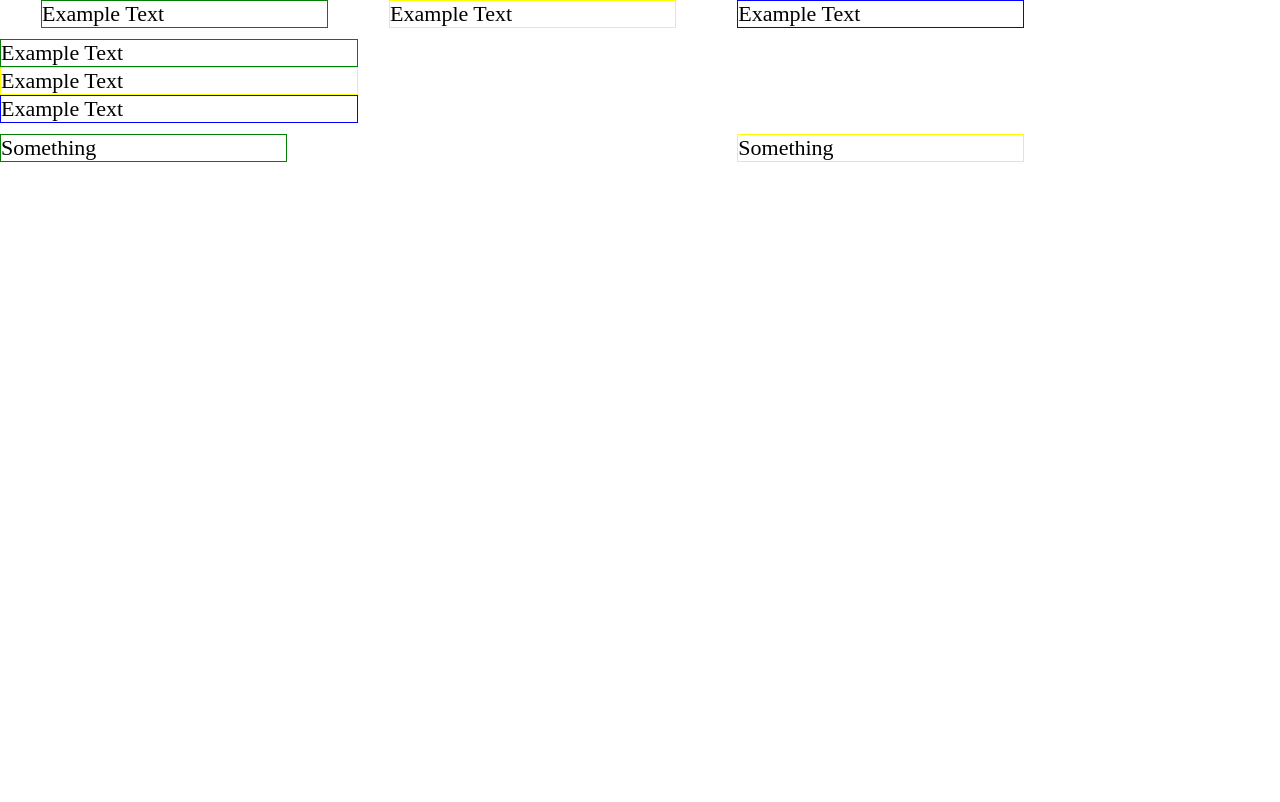
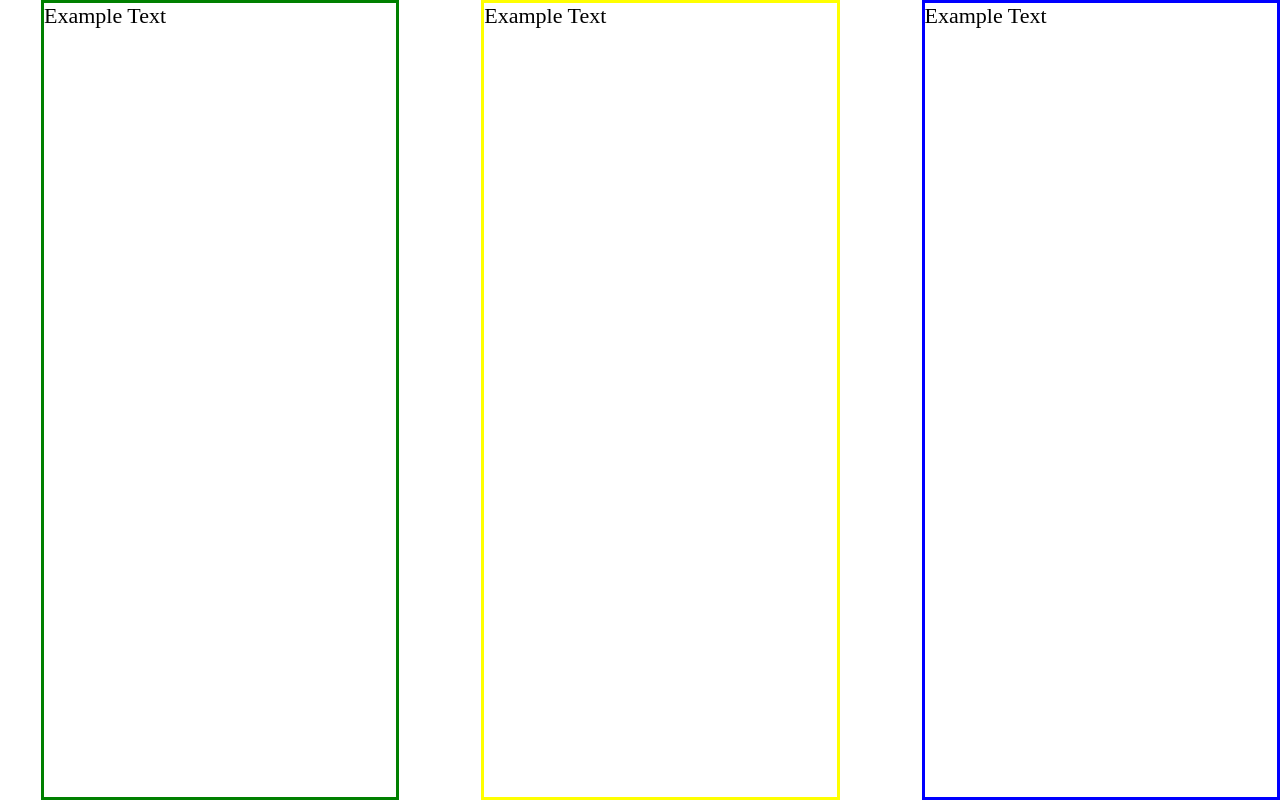
Before and after one commit to staten-island-tech/flexbox-gallery-project-OctavioM3, a plain HTML site: page index.html in a window 1280 px wide. Shown: the top 802 px of the page. Drawn offline with Linux system fonts and the light colour scheme.

Commit message:
hlkjkjlk

```diff
--- a/index.html
+++ b/index.html
@@ -6,33 +6,31 @@
     <link rel="stylesheet" href="style.css" />
   </head>
   <body>
-    <div class="parent parent-intro">
-      <h2 class="card-title"></h2>
+    <div class="row top-row">
       <img src="" alt="" class="card-img" />
-      <div class="child child-1">Example Text</div>
-      <h2 class="card-title"></h2>
+      <div class="section sec-1">Example Text</div>
       <img src="" alt="" class="card-img" />
-      <div class="child child-2">Example Text</div>
-      <h2 class="card-title"></h2>
+      <div class="section sec-2">Example Text</div>
       <img src="" alt="" class="card-img" />
-      <div class="child child-3">Example Text</div>
+      <div class="section sec-3">Example Text</div>
     </div>
-    <br/>
-    <div class="pareny parent-spacing">
-      <h2 class="card-title"></h2>
+    <br />
+    <div class="row middle-row">
       <img src="" alt="" class="card-img" />
-      <div class="child child-1">Example Text</div>
-      <h2 class="card-title"></h2>
+      <div class="section sec-1">Example Text</div>
       <img src="" alt="" class="card-img" />
-      <div class="child child-2">Example Text</div>
-      <h2 class="card-title"></h2>
+      <div class="section sec-2">Example Text</div>
       <img src="" alt="" class="card-img" />
-      <div class="child child-3">Example Text</div>
+      <div class="section sec-3">Example Text</div>
     </div>
-    <br/>
-    <div class="parent parent-flexconstants">
-      <div class="child child-1">Something</div>
-      <div class="child child-2">Something</div>
+    <br />
+    <div class="row bottom-row">
+      <img src="" alt="" class="card-img" />
+      <div class="section sec-1">Something</div>
+      <img src="" alt="" class="card-img" />
+      <div class="section sec-2">Something</div>
+      <img src="" alt="" class="card-img" />
+      <div class="section sec-3">Something</div>
     </div>
   </body>
 </html>
--- a/style.css
+++ b/style.css
@@ -5,24 +5,29 @@ body,
     box-sizing: border-box;
     margin: 0;
     padding: 0;
+    align-items: center;
 }
-.parent {
+.row {
 font-size: 30px;
 display: flex;
 justify-content: space-between;
-width: 80vw;
+width: 100vw;
+align-items: center;
 }
-.child {
+.section {
     font-size: 2.2rem;
     border: 1px solid cyan;
     width: 28%;
 }
-.child-1 {
-    border: 1px solid green;
+.sec-1 {
+    border: 3px solid green;
+    height: 800px;
 }
-.child-2 {
-    border: 1px solid yellow;
+.sec-2 {
+    border: 3px solid yellow;
+    height: 800px;
 }
-.child-3 {
-    border: 1px solid blue;
+.sec-3 {
+    border: 3px solid blue;
+    height: 800px;
 }
```
